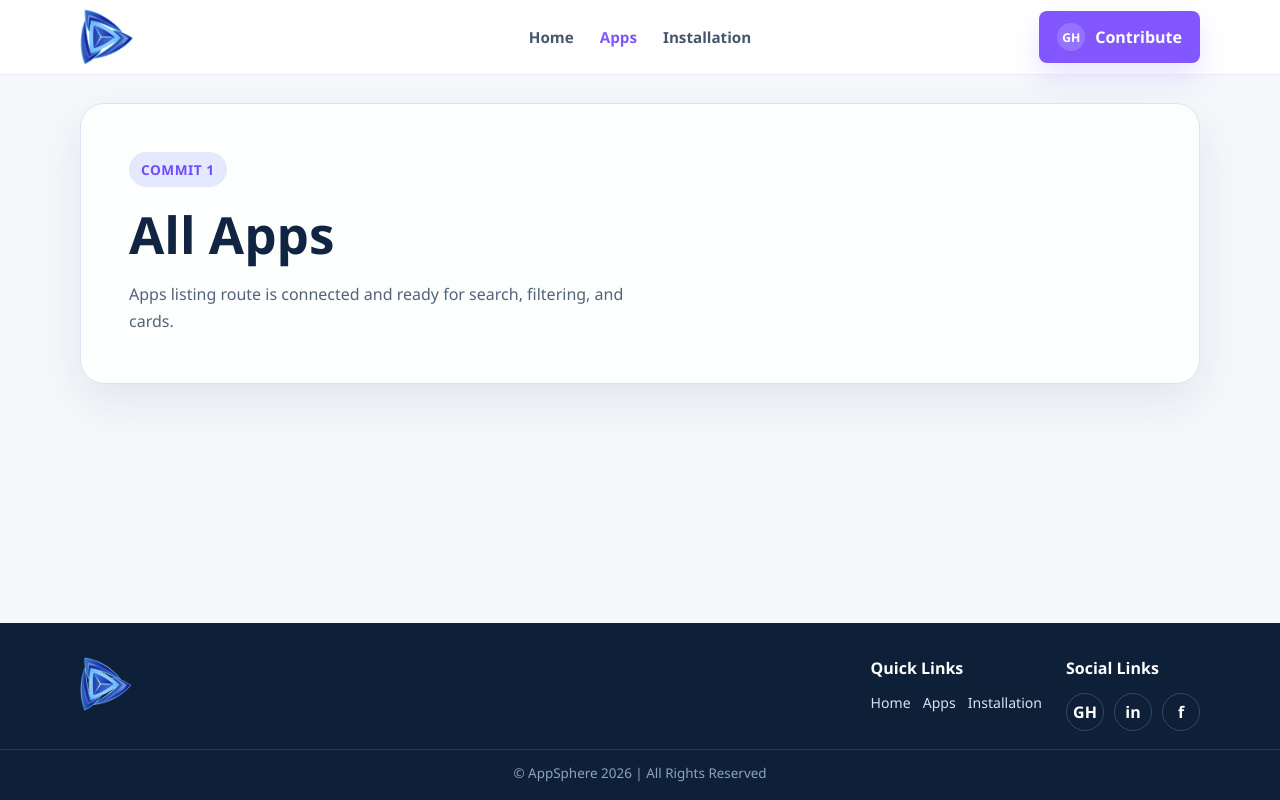
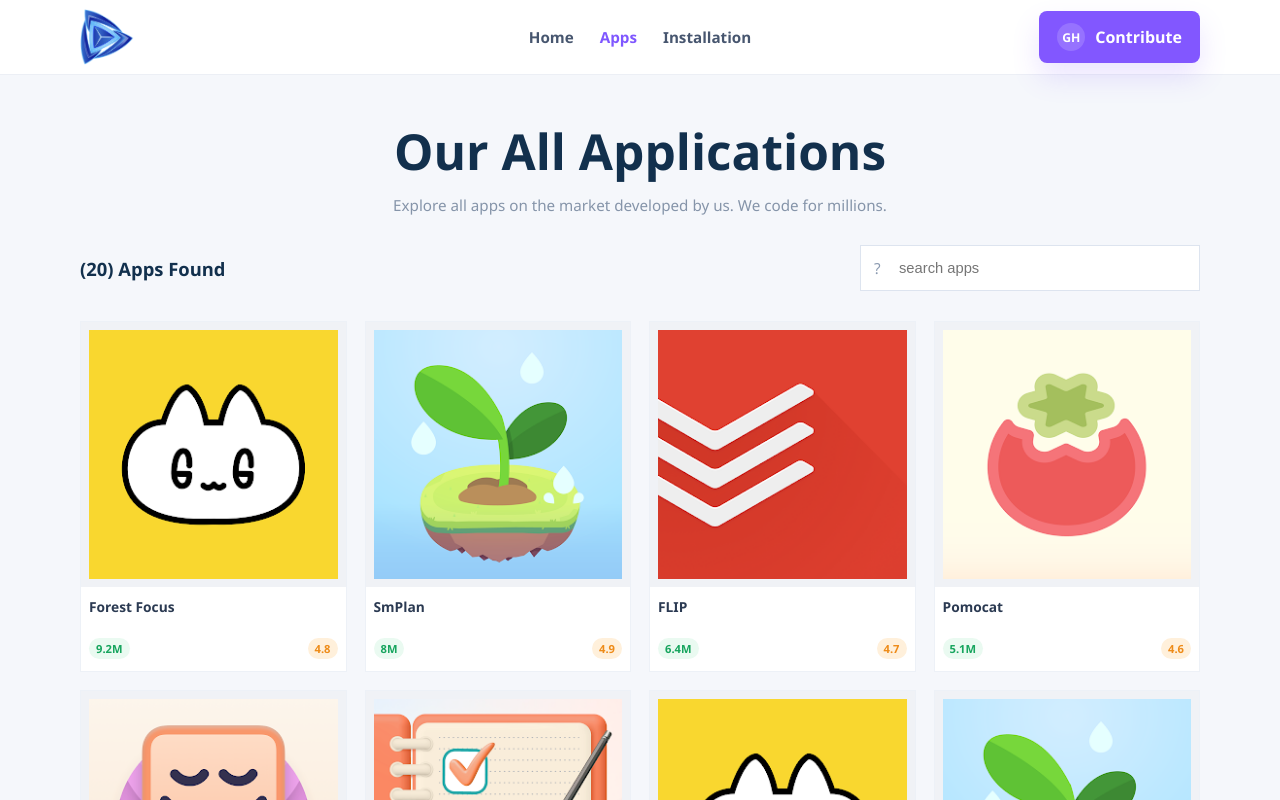
Before and after one commit to rownak2385/appsphere, a React (Vite) app: page /apps in a window 1280 px wide. Shown: the top 800 px of the page. Built offline with nearby package versions, Linux system fonts and the light colour scheme.

Commit message:
feat: implement apps page with live search and empty state

```diff
--- a/src/pages/AppsPage.jsx
+++ b/src/pages/AppsPage.jsx
@@ -1,9 +1,70 @@
+import { useEffect, useMemo, useState } from "react";
+import AppCard from "../components/AppCard";
+import apps from "../data/apps";
+
 function AppsPage() {
+  const [query, setQuery] = useState("");
+  const [displayedApps, setDisplayedApps] = useState(apps);
+  const [isSearching, setIsSearching] = useState(false);
+
+  const normalizedQuery = useMemo(() => query.trim().toLowerCase(), [query]);
+
+  useEffect(() => {
+    setIsSearching(true);
+
+    const timeoutId = window.setTimeout(() => {
+      const filteredApps = normalizedQuery
+        ? apps.filter((app) => app.title.toLowerCase().includes(normalizedQuery))
+        : apps;
+
+      setDisplayedApps(filteredApps);
+      setIsSearching(false);
+    }, 250);
+
+    return () => window.clearTimeout(timeoutId);
+  }, [normalizedQuery]);
+
   return (
-    <section className="page-placeholder">
-      <span className="page-eyebrow">Commit 1</span>
-      <h1>All Apps</h1>
-      <p>Apps listing route is connected and ready for search, filtering, and cards.</p>
+    <section className="apps-page">
+      <div className="apps-page__hero">
+        <h1>Our All Applications</h1>
+        <p>Explore all apps on the market developed by us. We code for millions.</p>
+      </div>
+
+      <div className="apps-page__toolbar">
+        <p className="apps-page__count">({displayedApps.length}) Apps Found</p>
+
+        <label className="apps-page__search" htmlFor="apps-search">
+          <span className="sr-only">Search apps</span>
+          <span className="apps-page__search-icon">?</span>
+          <input
+            id="apps-search"
+            type="search"
+            value={query}
+            onChange={(event) => setQuery(event.target.value)}
+            placeholder="search apps"
+            autoComplete="off"
+          />
+        </label>
+      </div>
+
+      {isSearching ? (
+        <div className="apps-page__loading">
+          <span className="apps-page__spinner" />
+          <p>Searching apps...</p>
+        </div>
+      ) : displayedApps.length ? (
+        <div className="app-grid app-grid--apps-page">
+          {displayedApps.map((app) => (
+            <AppCard key={app.id} app={app} clickable />
+          ))}
+        </div>
+      ) : (
+        <div className="apps-page__empty">
+          <h2>No App Found</h2>
+          <p>Try searching with a different app title.</p>
+        </div>
+      )}
     </section>
   );
 }
--- a/src/styles/index.css
+++ b/src/styles/index.css
@@ -605,3 +605,141 @@
     gap: 18px;
   }
 }
+
+
+
+
+.apps-page {
+  display: grid;
+  gap: 30px;
+  padding: 14px 0 56px;
+}
+
+.apps-page__hero {
+  text-align: center;
+}
+
+.apps-page__hero h1 {
+  margin: 0;
+  color: #12304d;
+  font-size: clamp(2.2rem, 4vw, 3.1rem);
+}
+
+.apps-page__hero p {
+  margin: 10px 0 0;
+  color: #8594a9;
+  font-size: 0.95rem;
+}
+
+.apps-page__toolbar {
+  display: flex;
+  align-items: center;
+  justify-content: space-between;
+  gap: 18px;
+}
+
+.apps-page__count {
+  margin: 0;
+  color: #12304d;
+  font-size: 1.15rem;
+  font-weight: 700;
+}
+
+.apps-page__search {
+  position: relative;
+  width: min(100%, 340px);
+}
+
+.apps-page__search-icon {
+  position: absolute;
+  top: 50%;
+  left: 14px;
+  transform: translateY(-50%);
+  color: #8b9ab0;
+  font-size: 0.95rem;
+}
+
+.apps-page__search input {
+  width: 100%;
+  height: 46px;
+  padding: 0 14px 0 38px;
+  border: 1px solid #dde4ef;
+  background: #fff;
+  color: #23354c;
+  font-size: 0.92rem;
+  outline: none;
+  transition: border-color 160ms ease, box-shadow 160ms ease;
+}
+
+.apps-page__search input:focus {
+  border-color: #8257ff;
+  box-shadow: 0 0 0 3px rgba(130, 87, 255, 0.08);
+}
+
+.app-grid--apps-page {
+  margin-top: 0;
+}
+
+.apps-page__loading,
+.apps-page__empty {
+  display: grid;
+  justify-items: center;
+  gap: 12px;
+  padding: 80px 24px;
+  border: 1px solid #e8edf5;
+  background: #fff;
+}
+
+.apps-page__loading p,
+.apps-page__empty p,
+.apps-page__empty h2 {
+  margin: 0;
+}
+
+.apps-page__empty h2 {
+  color: #12304d;
+  font-size: 2rem;
+}
+
+.apps-page__empty p,
+.apps-page__loading p {
+  color: #7c8ba0;
+}
+
+.apps-page__spinner {
+  width: 40px;
+  height: 40px;
+  border: 3px solid #e5dcff;
+  border-top-color: #8257ff;
+  border-radius: 50%;
+  animation: spin 0.8s linear infinite;
+}
+
+.sr-only {
+  position: absolute;
+  width: 1px;
+  height: 1px;
+  padding: 0;
+  margin: -1px;
+  overflow: hidden;
+  clip: rect(0, 0, 0, 0);
+  white-space: nowrap;
+  border: 0;
+}
+
+@keyframes spin {
+  to {
+    transform: rotate(360deg);
+  }
+}
+
+@media (max-width: 640px) {
+  .apps-page__toolbar {
+    flex-direction: column;
+    align-items: stretch;
+  }
+
+  .apps-page__search {
+    width: 100%;
+  }
+}
```
